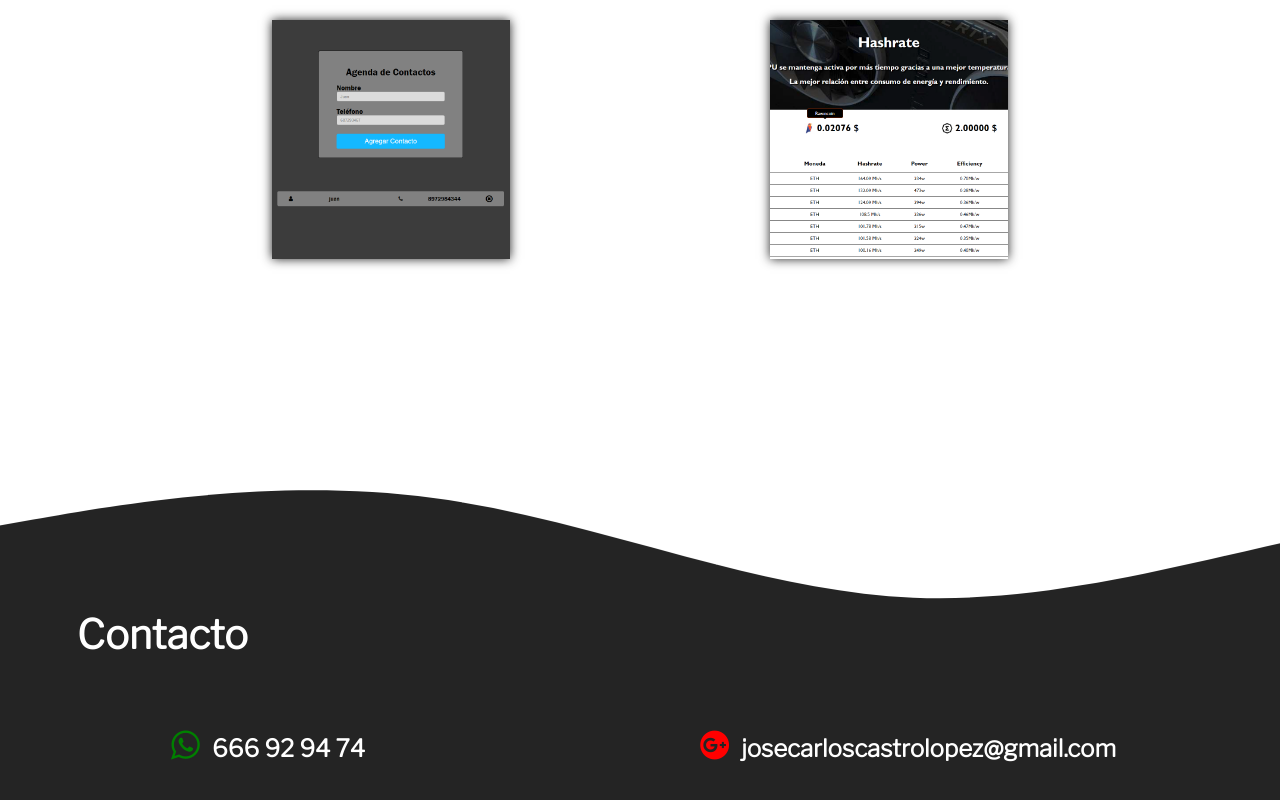
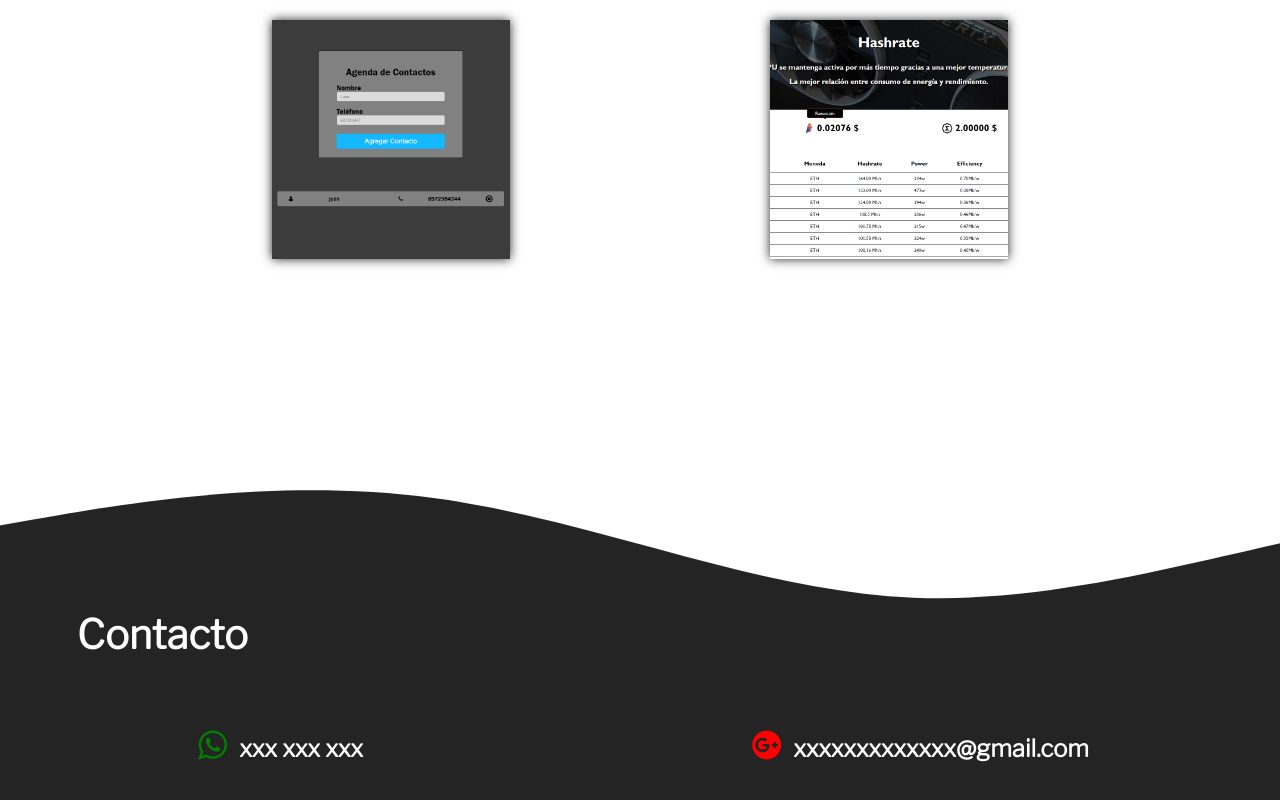
Before and after one commit to najocar/portfolio, a plain HTML site: page index.html in a window 1280 px wide. Shown: the part 2419-3219 px from the top of the page. Drawn offline with nearby package versions, Linux system fonts and the light colour scheme.

Commit message:
Update index.html

```diff
--- a/index.html
+++ b/index.html
@@ -97,9 +97,9 @@
                 Contacto
             </h1>
             <div id="contactos">
-                <h2><i class="fa fa-whatsapp fa-fw" style="color: green;"></i>666 92 94 74</h2>
+                <h2><i class="fa fa-whatsapp fa-fw" style="color: green;"></i>xxx xxx xxx</h2>
                 <h2><i class="fa fa-google-plus-official fa-fw" style="color: red;"></i><a
-                        href="mailto:josecarloscastrolopez@gmail.com">josecarloscastrolopez@gmail.com</a></h2>
+                        href="mailto:josecarloscastrolopez@gmail.com">xxxxxxxxxxxxx@gmail.com</a></h2>
             </div>
         </div>
     </div>
```
